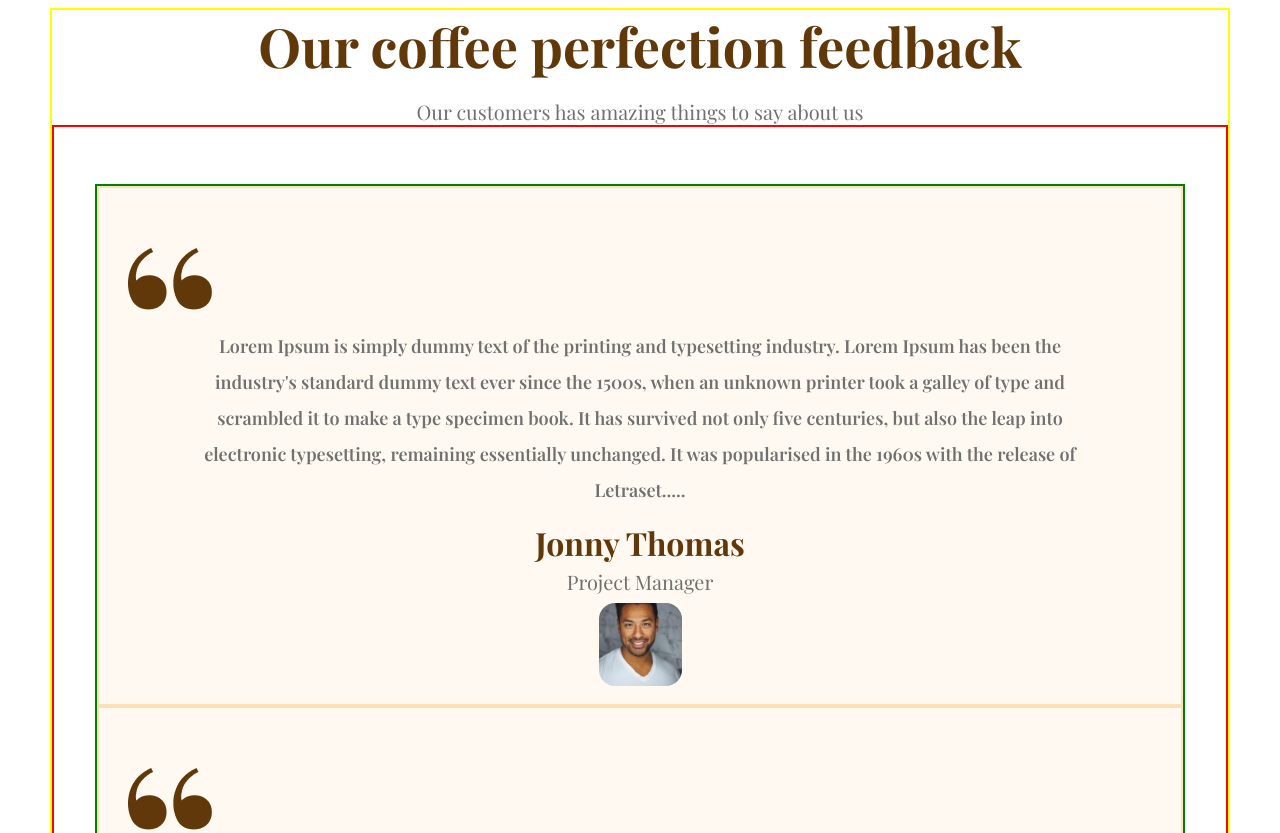
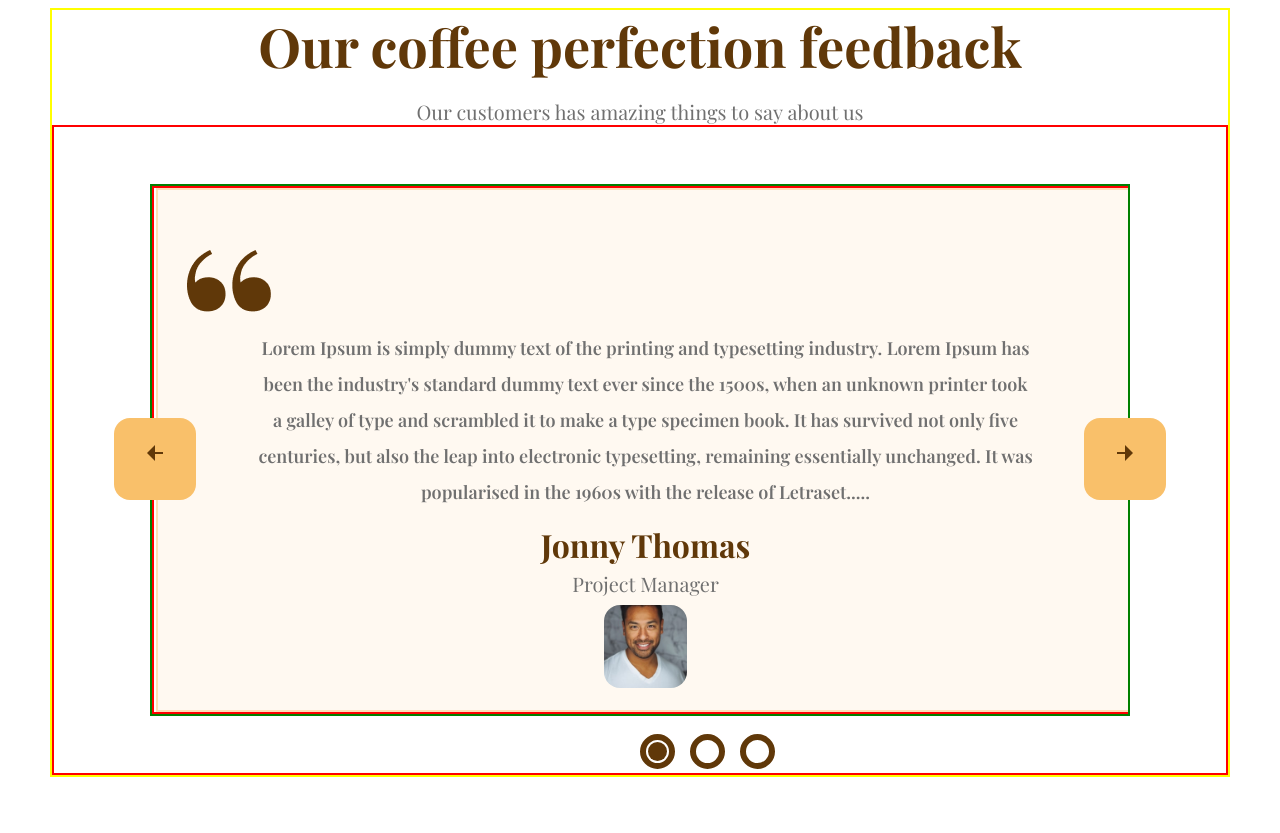
Before and after one commit to Youjin-led/Bean-scene, a plain HTML site: page index.html in a window 1280 px wide. Shown: the part 3400-4233 px from the top of the page. Drawn offline with nearby package versions, Linux system fonts and the light colour scheme; a web font is replaced by a local one.

Commit message:
add slider

```diff
--- a/index.html
+++ b/index.html
@@ -144,6 +144,13 @@ easy to afford </span>
         <h2 class="dark_heading">Our coffee perfection feedback</h2>
         <p class="description">Our customers has amazing things to say about us</p>
         <div class="slider_wrapper">
+
+             <div class="controls">
+                <input type="radio" name="control" id="control1" checked>
+                <input type="radio" name="control" id="control2">
+                <input type="radio" name="control" id="control3">
+            </div>
+
             <div class="slider">
               <div class="slides">
                 <div class="slide slide1">
@@ -174,14 +181,32 @@ easy to afford </span>
             </div>
 
             <div class="arrows">
-                <a class="btn" href="#">Learn more</a>
-                <a class="btn" href="#">Learn more</a>
+              <div class="arrows_box arrows_slide1">
+                <label for="control3">
+                  <img src="img/Group 40.png" alt="">
+                </label>
+                <label for="control2">
+                  <img src="img/Group 41.png" alt="">
+                </label>
+              </div>
+               <div class="arrows_box arrows_slide2">
+                <label for="control1">
+                  <img src="img/Group 40.png" alt="">
+                </label>
+                <label for="control3">
+                  <img src="img/Group 41.png" alt="">
+                </label>
+              </div>
+               <div class="arrows_box arrows_slide3">
+                <label for="control2">
+                  <img src="img/Group 40.png" alt="">
+                </label>
+                <label for="control1">
+                  <img src="img/Group 41.png" alt="">
+                </label>
+              </div>
             </div>
-            <div class="controls">
-                <input type="radio" name="control" id="control1" checked>
-                <input type="radio" name="control" id="control2">
-                <input type="radio" name="control" id="control3">
-            </div>
+
         </div>
         </div>
       </section>
--- a/style.css
+++ b/style.css
@@ -324,16 +324,31 @@ margin-top:32px ;
     border: 2px solid red;
     padding-inline: 41px;
     padding-block: 57px;
+    position: relative;
 }
 .slider{
     border: 2px solid green;
+    overflow: hidden;
+    width: 980px;
+    margin: 0 auto;
+}
+
+.slides{
+    border: 2px solid red;
+    width: 2955px;
+    transition: 0.5s;
+
 }
 
 .slide{
+    vertical-align: top;
+    display: inline-block;
     background-color:#FFF9F1 ;
     padding: 140px 100px 17.5px;
     position: relative;
     border: 2px solid #f9c06a70;
+    width: 980px;
+    height: 524px;
 
 }
 .quote{
@@ -372,3 +387,88 @@ left: 29px;
     margin: 0 auto;
 
 }
+
+.feedback .controls{
+    position: absolute;
+    bottom: 0px;
+    left: 50%;
+}
+
+.feedback .controls input{
+    appearance: none;
+    width: 35px;
+    height: 35px;
+    border-radius: 50%;
+    border: 6px solid var(--color_coffe);
+    margin-right: 11px;
+    position: relative;
+    cursor: pointer;
+}
+
+.feedback .controls input:last-child{
+  margin-right: 0;
+}
+.feedback .controls input::after{
+    content: "";
+    position: absolute;
+    top: 2px;
+    left: 2.1px;
+    width: 19px;
+    height: 19px;
+    background-color: var(--color_coffe);
+    border-radius: 50%;
+    display: none;
+
+}
+.feedback .controls input:checked::after{
+    display: block;
+}
+
+.controls:has(#control1:checked) + .slider .slides{
+    transform: translateX(0px);
+}
+.controls:has(#control2:checked) + .slider .slides{
+    transform: translateX(-980px);
+}
+.controls:has(#control3:checked) + .slider .slides{
+    transform: translateX(-1960px);
+}
+
+
+.arrows_box{
+    display: none;
+    position: relative;
+}
+.controls:has(#control1:checked) ~ .arrows .arrows_slide1,
+.controls:has(#control2:checked) ~ .arrows .arrows_slide2,
+.controls:has(#control3:checked) ~ .arrows .arrows_slide3 {
+    display: block;
+}
+.arrows{
+    position: absolute;
+    top: 45%;
+    left: 0;
+    width: 100%;
+
+}
+.arrows_box{
+    position: relative;
+}
+
+.arrows_box label{
+    background-color: var(--btn_background);
+    width: 82px;
+    height: 82px;
+    border-radius: 16px;
+    display: inline-block;
+    line-height: 82px;
+    position: absolute;
+ top: 0;
+ cursor: pointer;
+}
+.arrows_box label:first-child{
+left: 60px ;
+}
+.arrows_box label:last-child{
+    right:60px ;
+}
```
Also changed, not shown: img/Group 40.png (added), img/Group 41.png (added).
